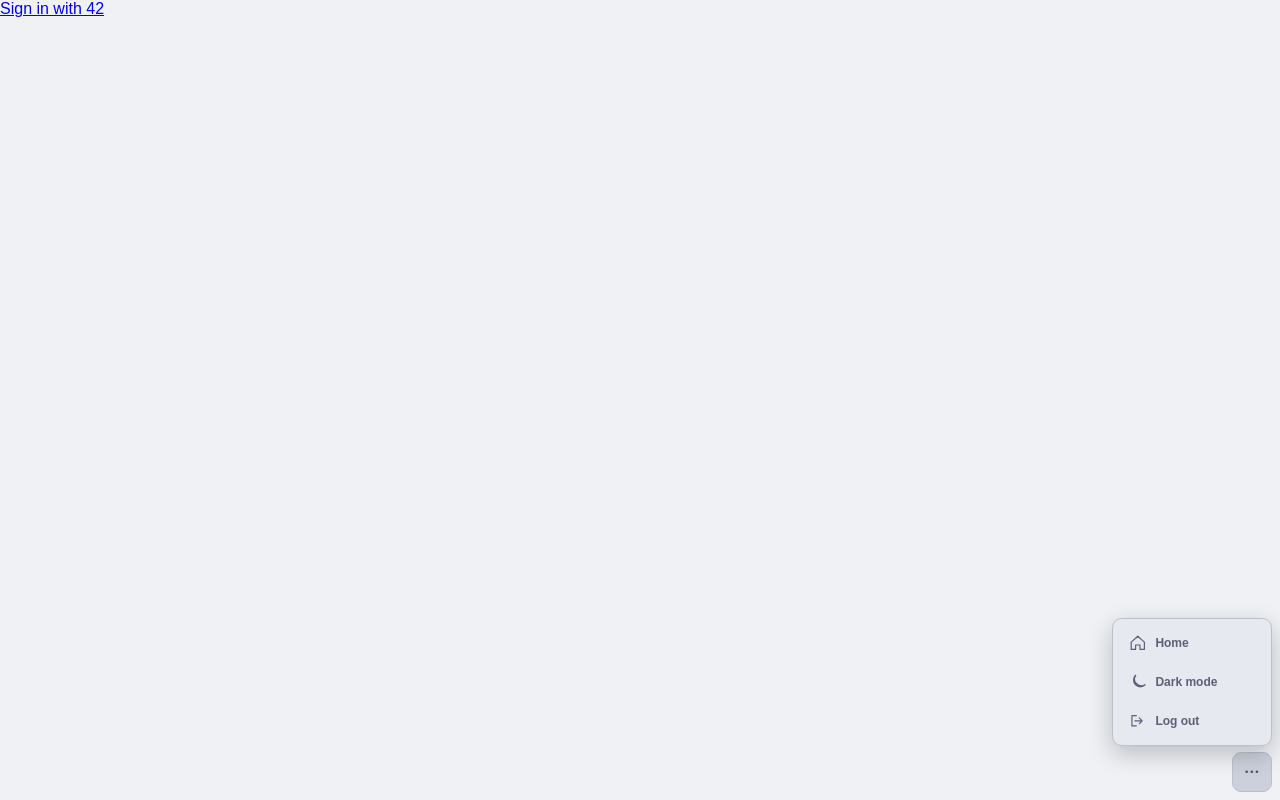
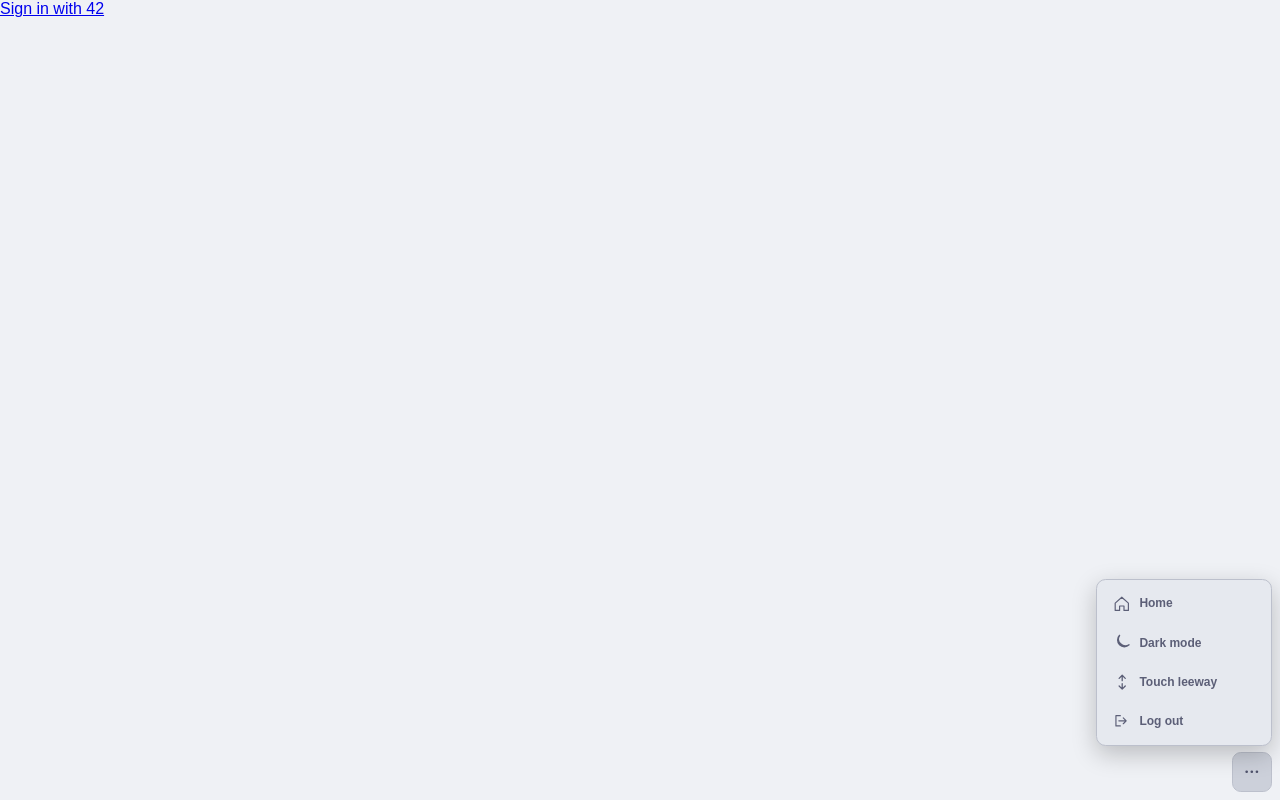
Before and after one commit to 0xveya/eval-mobile, a SvelteKit app: page / in a window 1280 px wide. Both pictures are taken after a click on the heading "Open app menu". Built offline with nearby package versions, Linux system fonts and the light colour scheme.

Commit message:
feat: add adjustable slot touch leeway

```diff
--- a/src/app.html
+++ b/src/app.html
@@ -9,6 +9,9 @@
 				if (localStorage.getItem('eval-mobile-theme') === 'dark') {
 					document.documentElement.classList.add('dark');
 				}
+				if (localStorage.getItem('eval-mobile-touch-leeway') === 'on') {
+					document.documentElement.classList.add('extra-touch-leeway');
+				}
 			} catch {}
 		</script>
 		%sveltekit.head%
--- a/src/lib/components/AppDock.svelte
+++ b/src/lib/components/AppDock.svelte
@@ -2,6 +2,7 @@
 	import { resolve } from '$app/paths';
 	import { onMount } from 'svelte';
 	import ThemeToggle from './ThemeToggle.svelte';
+	import TouchLeewayToggle from './TouchLeewayToggle.svelte';
 
 	let appMenu: HTMLDetailsElement;
 
@@ -33,6 +34,7 @@
 				Home
 			</a>
 			<ThemeToggle />
+			<TouchLeewayToggle />
 			<a href={resolve('/logout')}>
 				<svg viewBox="0 0 24 24" aria-hidden="true"
 					><path d="M10 5H4v14h6M14 8l4 4-4 4M8 12h10"></path></svg
@@ -74,7 +76,7 @@
 		bottom: calc(100% + 0.4rem);
 		display: grid;
 		gap: 0.2rem;
-		width: 10rem;
+		width: 11rem;
 		padding: 0.35rem;
 		border: 1px solid var(--border);
 		border-radius: 0.6rem;
--- /dev/null
+++ b/src/lib/components/TouchLeewayToggle.svelte
@@ -0,0 +1,71 @@
+<script lang="ts">
+	import { onMount } from 'svelte';
+
+	const storageKey = 'eval-mobile-touch-leeway';
+	let enabled = $state(false);
+
+	onMount(() => {
+		enabled = document.documentElement.classList.contains('extra-touch-leeway');
+	});
+
+	function toggleLeeway() {
+		enabled = !enabled;
+		document.documentElement.classList.toggle('extra-touch-leeway', enabled);
+		try {
+			localStorage.setItem(storageKey, enabled ? 'on' : 'off');
+		} catch {
+			// The setting still applies until the page is closed.
+		}
+	}
+</script>
+
+<button
+	type="button"
+	class:enabled
+	aria-pressed={enabled}
+	aria-label="Toggle extra slot resize leeway"
+	onclick={toggleLeeway}
+>
+	<svg viewBox="0 0 24 24" aria-hidden="true">
+		<path d="m8 7 4-4 4 4M12 3v7M8 17l4 4 4-4M12 21v-7"></path>
+	</svg>
+	<span>Touch leeway</span>
+</button>
+
+<style>
+	button {
+		display: grid;
+		grid-template-columns: 1.15rem 1fr;
+		align-items: center;
+		justify-items: start;
+		gap: 0.5rem;
+		width: 100%;
+		height: 2.25rem;
+		padding: 0 0.65rem;
+		border: 0;
+		border-radius: 0.5rem;
+		background: transparent;
+		color: var(--subtle);
+		cursor: pointer;
+	}
+	button:hover,
+	button:focus-visible,
+	button.enabled {
+		background: var(--hover);
+		color: var(--iris);
+	}
+	span {
+		font-size: 0.75rem;
+		font-weight: 700;
+		white-space: nowrap;
+	}
+	svg {
+		width: 1.15rem;
+		height: 1.15rem;
+		fill: none;
+		stroke: currentColor;
+		stroke-linecap: round;
+		stroke-linejoin: round;
+		stroke-width: 1.7;
+	}
+</style>
```
Also changed, not shown: src/lib/components/calendar/SlotBlock.svelte (+13 -8 lines).
